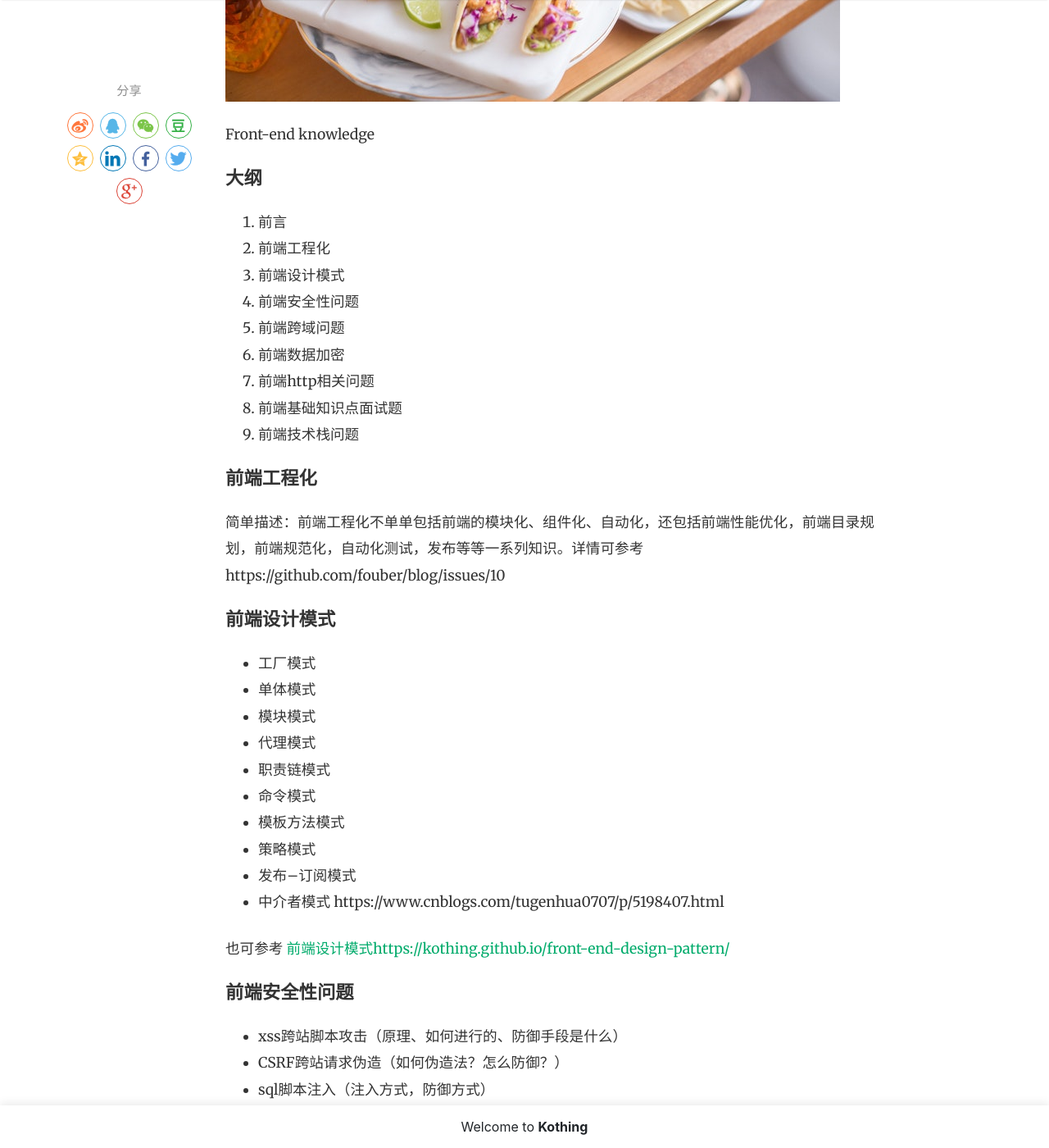
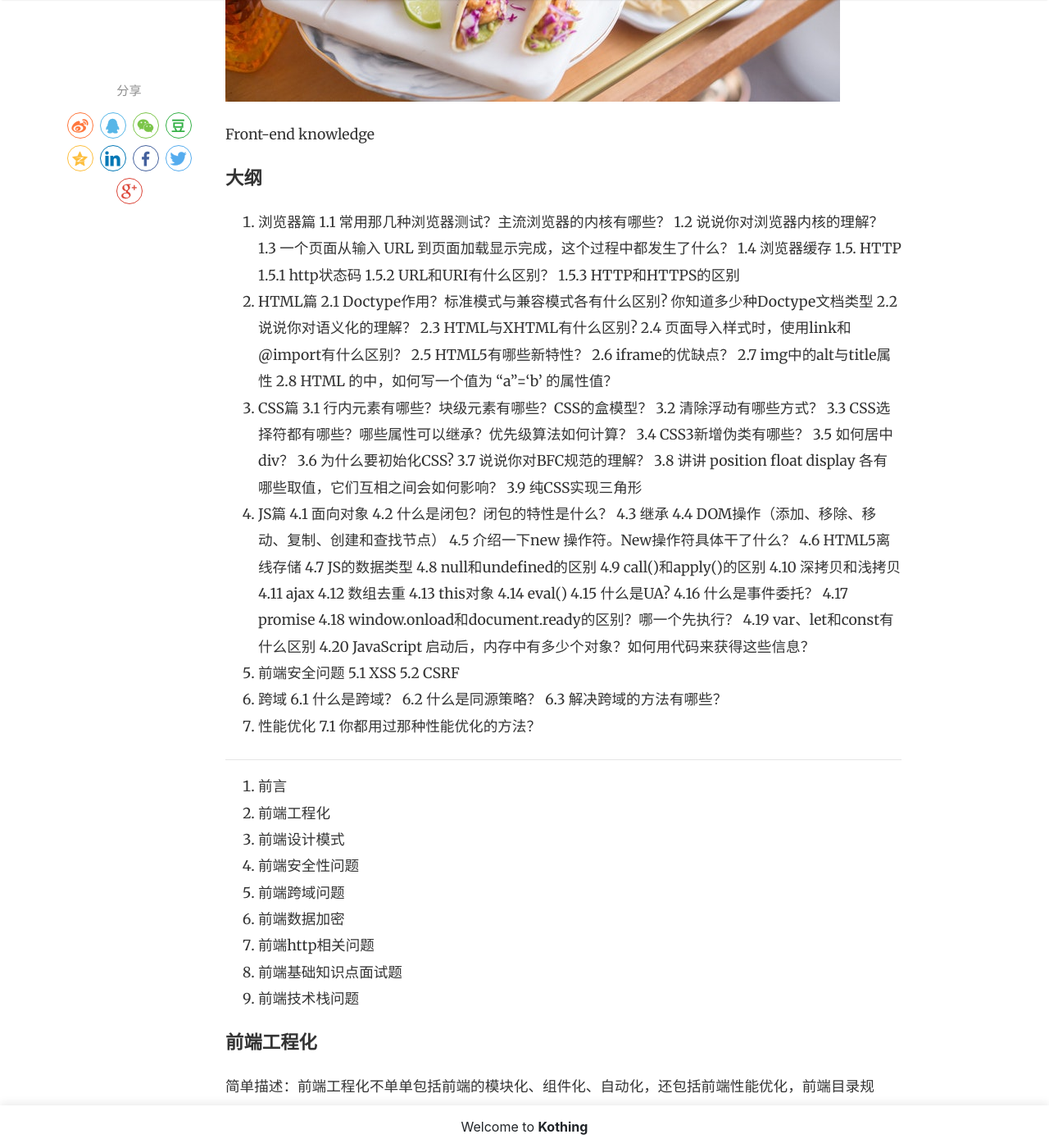
Before and after one commit to kothing/kothing.github.io, a Jekyll site: the page built from _posts/2020-10-10-front-end-knowledge.md, in a window 1280 px wide and 1400 px high, scrolled down 726 px. Shown: the whole window at 82% size. Built offline with Jekyll 4.4.1, drawn with Linux system fonts in a browser that asks for light colours; nearby versions of some CDN libraries; comment, search, counter and statistics services are not loaded.

Commit message:
Update 2020-10-10-front-end-knowledge.md

```diff
--- a/_posts/2020-10-10-front-end-knowledge.md
+++ b/_posts/2020-10-10-front-end-knowledge.md
@@ -12,6 +12,68 @@ rating: 5
 Front-end knowledge
 
 ### 大纲
+
+1. 浏览器篇
+1.1 常用那几种浏览器测试？主流浏览器的内核有哪些？
+1.2 说说你对浏览器内核的理解？
+1.3 一个页面从输入 URL 到页面加载显示完成，这个过程中都发生了什么？
+1.4 浏览器缓存
+1.5. HTTP
+1.5.1 http状态码
+1.5.2 URL和URI有什么区别？
+1.5.3 HTTP和HTTPS的区别
+2. HTML篇
+2.1 Doctype作用？标准模式与兼容模式各有什么区别? 你知道多少种Doctype文档类型
+2.2 说说你对语义化的理解？
+2.3 HTML与XHTML有什么区别?
+2.4 页面导入样式时，使用link和@import有什么区别？
+2.5 HTML5有哪些新特性？
+2.6 iframe的优缺点？
+2.7 img中的alt与title属性
+2.8 HTML 的中，如何写一个值为 “a”=‘b’ 的属性值？
+3. CSS篇
+3.1 行内元素有哪些？块级元素有哪些？CSS的盒模型？
+3.2 清除浮动有哪些方式？
+3.3 CSS选择符都有哪些？哪些属性可以继承？优先级算法如何计算？
+3.4 CSS3新增伪类有哪些？
+3.5 如何居中div？
+3.6 为什么要初始化CSS?
+3.7 说说你对BFC规范的理解？
+3.8 讲讲 position float display 各有哪些取值，它们互相之间会如何影响？
+3.9 纯CSS实现三角形
+4. JS篇
+4.1 面向对象
+4.2 什么是闭包？闭包的特性是什么？
+4.3 继承
+4.4 DOM操作（添加、移除、移动、复制、创建和查找节点）
+4.5 介绍一下new 操作符。New操作符具体干了什么？
+4.6 HTML5离线存储
+4.7 JS的数据类型
+4.8 null和undefined的区别
+4.9 call()和apply()的区别
+4.10 深拷贝和浅拷贝
+4.11 ajax
+4.12 数组去重
+4.13 this对象
+4.14 eval()
+4.15 什么是UA?
+4.16 什么是事件委托？
+4.17 promise
+4.18 window.onload和document.ready的区别？哪一个先执行？
+4.19 var、let和const有什么区别
+4.20 JavaScript 启动后，内存中有多少个对象？如何用代码来获得这些信息？
+5. 前端安全问题
+5.1 XSS
+5.2 CSRF
+6. 跨域
+6.1 什么是跨域？
+6.2 什么是同源策略？
+6.3 解决跨域的方法有哪些？
+7. 性能优化
+7.1 你都用过那种性能优化的方法？
+
+---------------------------------
+
 1. 前言
 2. 前端工程化
 3. 前端设计模式
```
